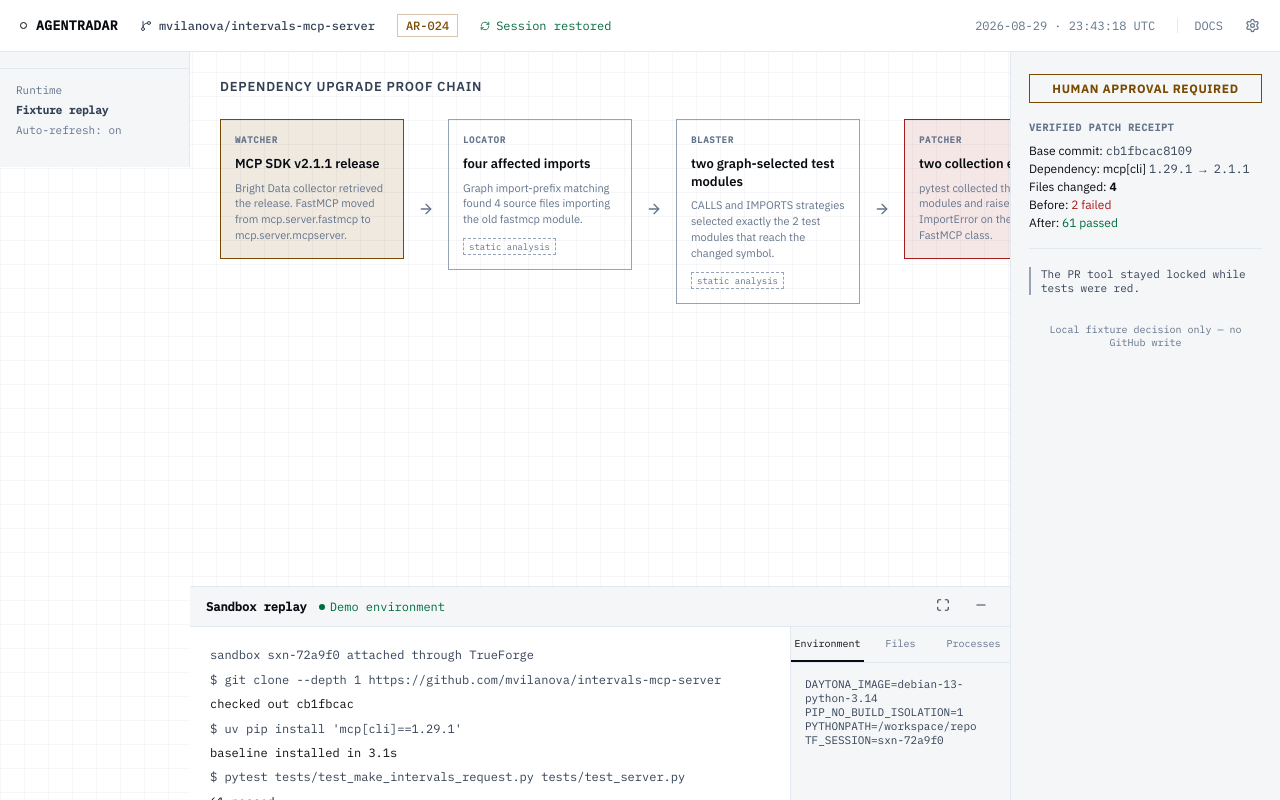
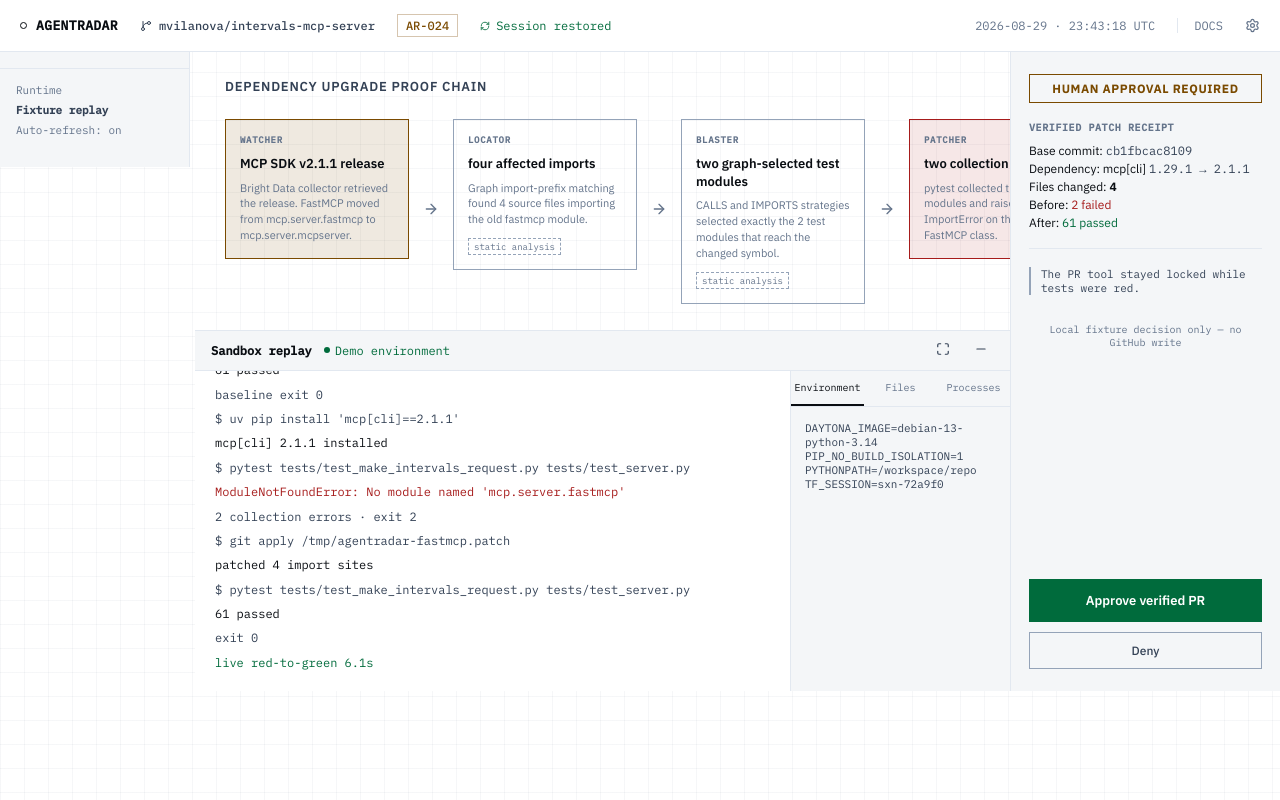
Before and after one commit to priyanshu-liveflow/completion_rca, a Next.js app in the folder apps/web/: page / in a window 1280 px wide. Built offline with nearby package versions, Linux system fonts and the light colour scheme.

Commit message:
feat(web): resizable sidebar and dock

```diff
--- a/apps/web/app/components/MissionControlPage.module.css
+++ b/apps/web/app/components/MissionControlPage.module.css
@@ -198,7 +198,6 @@
   flex: 1;
   display: grid;
   grid-template-columns: 1fr 270px;
-  grid-template-rows: minmax(0, 1fr) minmax(0, 1fr);
   gap: 0;
   min-height: 0;
   height: 100%;
@@ -368,6 +367,7 @@
   flex-direction: column;
   min-height: 0;
   overflow: hidden;
+  position: relative;
 }
 
 .dockHeader {
@@ -648,6 +648,34 @@
   flex: 1;
 }
 
+.sidebarResizer {
+  width: 5px;
+  flex: none;
+  cursor: col-resize;
+  background: transparent;
+  transition: background 0.15s ease;
+}
+
+.sidebarResizer:hover {
+  background: var(--active);
+}
+
+.dockResizer {
+  position: absolute;
+  top: -4px;
+  left: 0;
+  right: 0;
+  height: 8px;
+  cursor: ns-resize;
+  background: transparent;
+  z-index: 10;
+  transition: background 0.15s ease;
+}
+
+.dockResizer:hover {
+  background: var(--active);
+}
+
 @media (max-width: 1023px) {
   .chain {
     flex-wrap: nowrap;
--- a/apps/web/app/components/MissionControlPage.tsx
+++ b/apps/web/app/components/MissionControlPage.tsx
@@ -26,7 +26,45 @@ export default function MissionControlPage({
     deny,
   } = useMission();
   const [popOutError, setPopOutError] = useState<string | null>(null);
+  const [sidebarWidth, setSidebarWidth] = useState(190);
+  const [dockHeight, setDockHeight] = useState(360);
   const popOutRef = useRef<Window | null>(null);
+  const workspaceRef = useRef<HTMLDivElement | null>(null);
+
+  const startResizeSidebar = (e: React.MouseEvent<HTMLDivElement>) => {
+    const startX = e.clientX;
+    const startW = sidebarWidth;
+    const onMove = (ev: MouseEvent) => {
+      const newW = Math.min(Math.max(startW + ev.clientX - startX, 120), 360);
+      setSidebarWidth(newW);
+    };
+    const onUp = () => {
+      window.removeEventListener("mousemove", onMove);
+      window.removeEventListener("mouseup", onUp);
+    };
+    window.addEventListener("mousemove", onMove);
+    window.addEventListener("mouseup", onUp);
+  };
+
+  const startResizeDock = (e: React.MouseEvent<HTMLDivElement>) => {
+    if (!workspaceRef.current) return;
+    const startY = e.clientY;
+    const startH = dockHeight;
+    const maxH = workspaceRef.current.clientHeight - 120;
+    const onMove = (ev: MouseEvent) => {
+      const newH = Math.min(
+        Math.max(startH + (startY - ev.clientY), 120),
+        maxH
+      );
+      setDockHeight(newH);
+    };
+    const onUp = () => {
+      window.removeEventListener("mousemove", onMove);
+      window.removeEventListener("mouseup", onUp);
+    };
+    window.addEventListener("mousemove", onMove);
+    window.addEventListener("mouseup", onUp);
+  };
 
   // Close the external window if this screen unmounts.
   useEffect(() => {
@@ -131,22 +169,33 @@ export default function MissionControlPage({
 
       <main className={styles.main}>
         {!readOnly && (
-          <nav className={styles.nav}>
+          <>
+            <nav className={styles.nav} style={{ width: sidebarWidth }}>
               <div className={styles.navPin}>
                 <span className={styles.navPinLabel}>Runtime</span>
                 <RuntimeIndicator state={state} />
                 <span className={styles.navPinRefresh}>Auto-refresh: on</span>
               </div>
             </nav>
+            <div
+              className={styles.sidebarResizer}
+              onMouseDown={startResizeSidebar}
+              title="Drag to resize sidebar"
+            />
+          </>
         )}
 
         <div
+          ref={workspaceRef}
           className={[
             styles.workspace,
             readOnly && styles.workspaceSandbox,
           ]
             .filter(Boolean)
             .join(" ")}
+          style={{
+            gridTemplateRows: `minmax(120px, 1fr) ${dockHeight}px`,
+          }}
         >
           <MissionMap
             nodes={state.nodes}
@@ -160,6 +209,7 @@ export default function MissionControlPage({
             onToggleDock={toggleDock}
             onTabChange={setTab}
             onPopOut={readOnly ? undefined : onTogglePopOut}
+            onResizeDock={startResizeDock}
           />
 
           {!readOnly && (
--- a/apps/web/app/components/SandboxDock.tsx
+++ b/apps/web/app/components/SandboxDock.tsx
@@ -11,6 +11,7 @@ interface SandboxDockProps {
   onToggleDock: () => void;
   onTabChange: (tab: MissionState["activeTab"]) => void;
   onPopOut?: () => void;
+  onResizeDock?: (e: React.MouseEvent<HTMLDivElement>) => void;
 }
 
 function lineClass(kind: TestLine["kind"]) {
@@ -60,6 +61,7 @@ export default function SandboxDock({
   onToggleDock,
   onTabChange,
   onPopOut,
+  onResizeDock,
 }: SandboxDockProps) {
   const transcriptRef = useRef<HTMLDivElement>(null);
   const savedScrollRef = useRef(0);
@@ -106,6 +108,13 @@ export default function SandboxDock({
 
   return (
     <section className={styles.dock}>
+      {onResizeDock && (
+        <div
+          className={styles.dockResizer}
+          onMouseDown={onResizeDock}
+          title="Drag to resize dock"
+        />
+      )}
       <div className={styles.dockHeader}>
         <span className={styles.dockTitle}>{title}</span>
         <span className={styles.dockConnected}>
```
Lines whose indentation alone changed are shown as unchanged.
